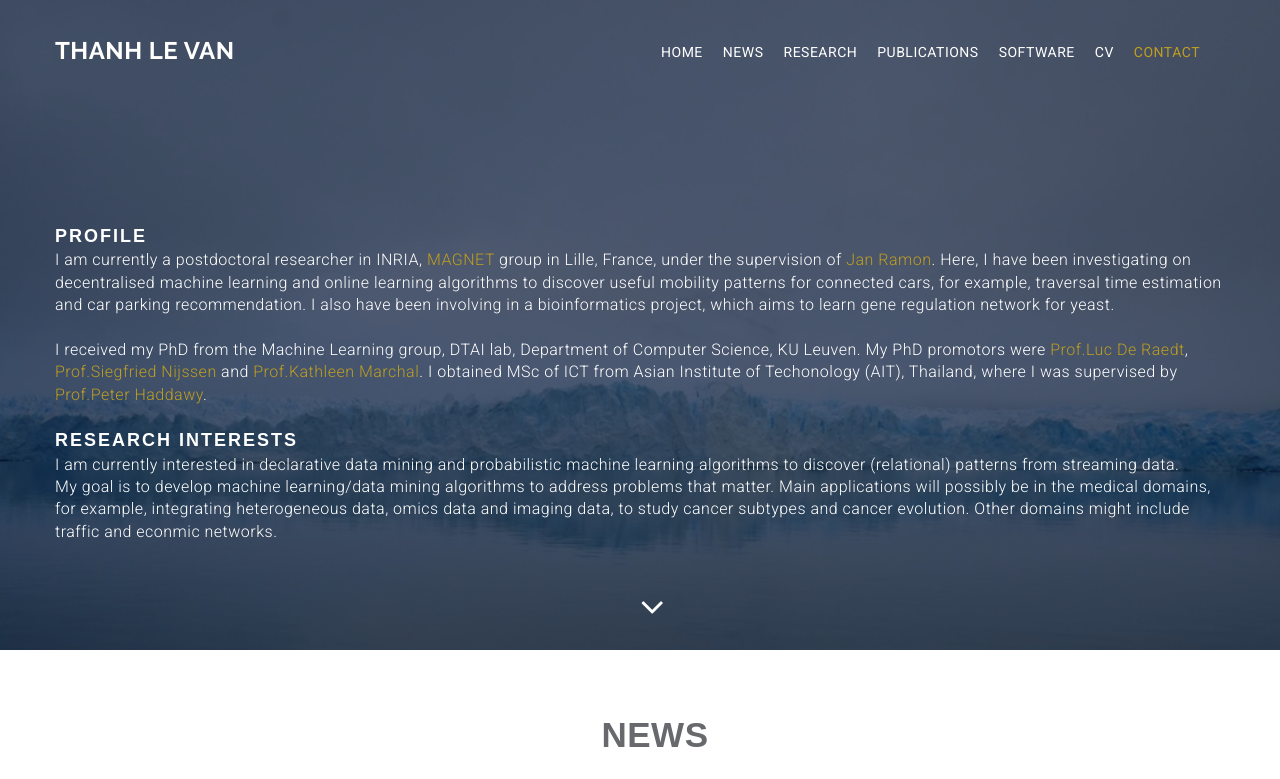
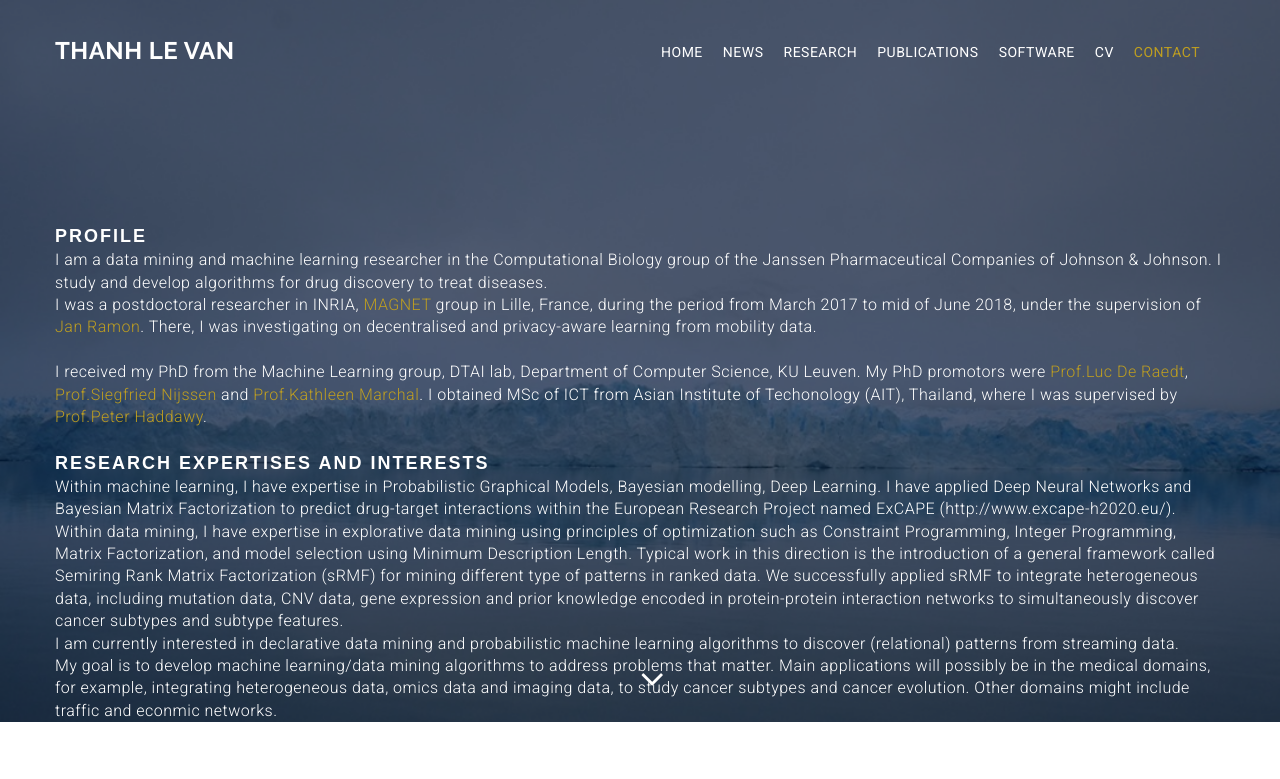
Before and after one commit to thanhlevan/thanhlevan.github.io, a plain HTML site: page index.html in a window 1280 px wide. Shown: the top 779 px of the page. Drawn offline with nearby package versions, Linux system fonts and the light colour scheme.

Commit message:
Update website

```diff
--- a/index.html
+++ b/index.html
@@ -60,13 +60,18 @@
           <div class="row">
             <div class="banner-info text-left">
 	      <h1 class="bnr-title">Profile</h1>
-              <p class="bnr-para">I am currently a postdoctoral researcher in INRIA, <a href="https://team.inria.fr/magnet/"><span class="logo-dec">MAGNET </span></a>group in Lille, France, under the supervision of <a href="http://researchers.lille.inria.fr/jramon/"><span class="logo-dec">Jan Ramon</span></a>. Here, I have been investigating on  decentralised machine learning and online learning algorithms to discover useful mobility patterns for connected cars, for example, traversal time estimation and car parking recommendation. I also have been involving in a bioinformatics project, which aims to learn gene regulation network for yeast.</p>
+			<p class="bnr-para">I am a data mining and machine learning researcher in the Computational Biology group of the Janssen Pharmaceutical Companies of Johnson & Johnson. I study and develop algorithms for drug discovery to treat diseases.</p>
+
+            <p class="bnr-para">I was a postdoctoral researcher in INRIA, <a href="https://team.inria.fr/magnet/"><span class="logo-dec">MAGNET </span></a>group in Lille, France, during the period from March 2017 to mid of June 2018, under the supervision of <a href="http://researchers.lille.inria.fr/jramon/"><span class="logo-dec">Jan Ramon</span></a>. There, I was investigating on decentralised and privacy-aware learning from mobility data.</p>
 		<p>&nbsp;</p
 		<p> I received my PhD from the Machine Learning group, DTAI lab, Department of Computer Science, KU Leuven. My PhD promotors were <a href="https://people.cs.kuleuven.be/~luc.deraedt/"><span class="logo-dec">Prof.Luc De Raedt</span></a>, <a href="http://liacs.leidenuniv.nl/~nijssensgr/"><span class="logo-dec">Prof.Siegfried Nijssen</span></a> and <a href="http://bioinformatics.psb.ugent.be/DBN/"><span class="logo-dec">Prof.Kathleen Marchal</span></a>.
 		I obtained MSc of ICT from Asian Institute of Techonology (AIT), Thailand, where I was supervised by <a href="http://www.ict.mahidol.ac.th/faculty_staff/profile.asp?id=peter.had"><span class="logo-dec">Prof.Peter Haddawy</span></a>.</p>
 	      <p>&nbsp;</p>
-	      <h1 class="bnr-title">Research interests</h1>
-	     <p   class="bnr-para"> I am currently interested in declarative data mining and probabilistic machine learning algorithms to discover (relational) patterns from streaming data.</p>
+	      <h1 class="bnr-title">Research expertises and interests</h1>
+		  <p>Within machine learning, I have expertise in Probabilistic Graphical Models, Bayesian modelling, Deep Learning. I have applied Deep Neural Networks and Bayesian Matrix Factorization to predict drug-target interactions within the European Research Project named ExCAPE (http://www.excape-h2020.eu/). </p>
+
+			<p>Within data mining, I have expertise in explorative data mining using principles of optimization such as Constraint Programming, Integer Programming, Matrix Factorization, and model selection using Minimum Description Length. Typical work in this direction is the introduction of a general framework called Semiring Rank Matrix Factorization (sRMF) for mining different type of patterns in ranked data. We successfully applied sRMF to integrate heterogeneous data, including mutation data, CNV data, gene expression and prior knowledge encoded in protein-protein interaction networks to simultaneously discover cancer subtypes and subtype features. 	</p>
+	      <p class="bnr-para"> I am currently interested in declarative data mining and probabilistic machine learning algorithms to discover (relational) patterns from streaming data.</p>
               <p class="bnr-para">My goal is to develop machine learning/data mining algorithms to address problems that matter. Main applications will possibly be in the medical domains, for example, integrating heterogeneous data, omics data and imaging data, to study cancer subtypes and cancer evolution. Other domains might include traffic and econmic networks.</p>
               <div class="overlay-detail text-center" >
                 <a href="#feature"><i class="fa fa-angle-down"></i></a>
```
